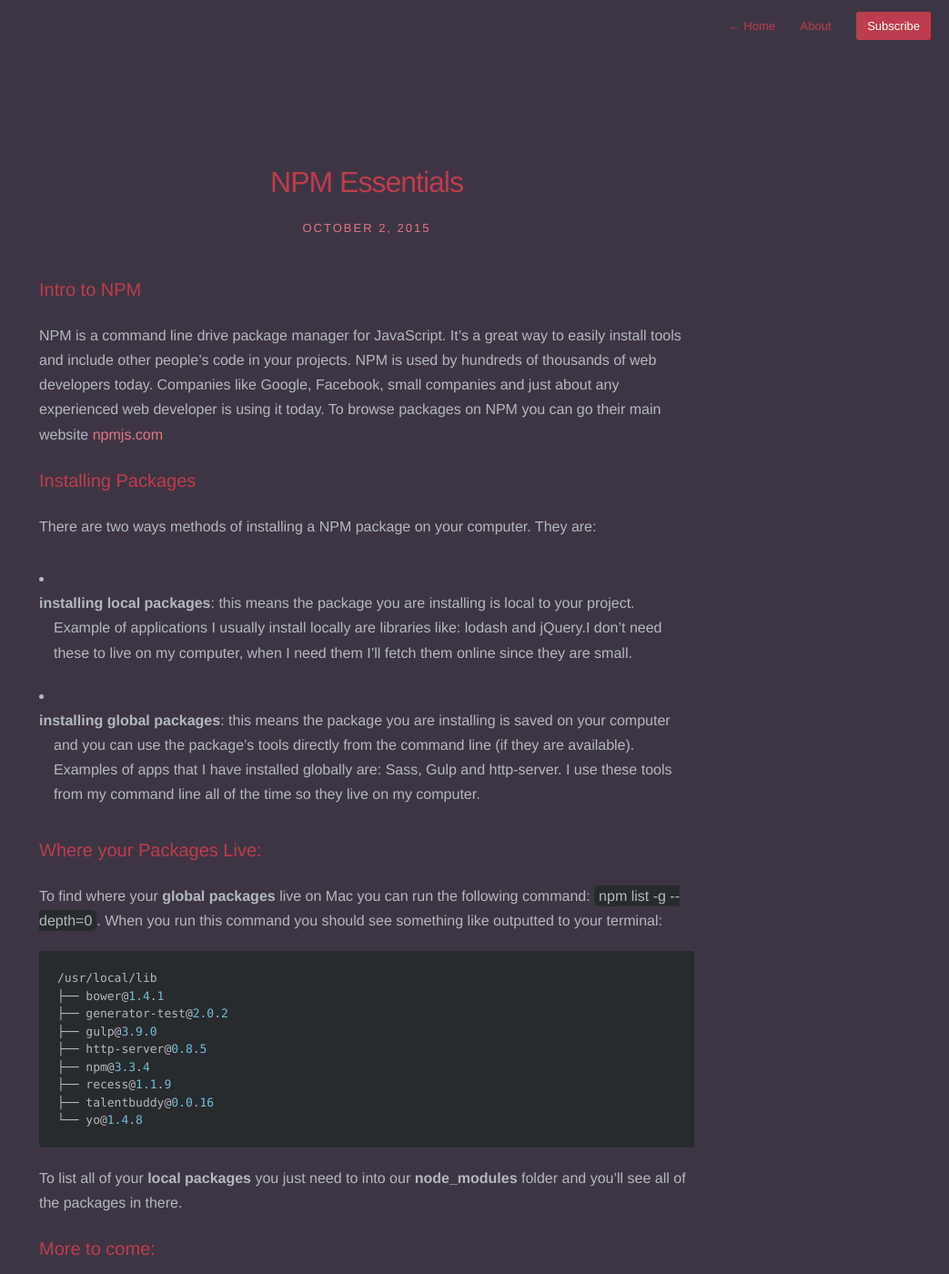
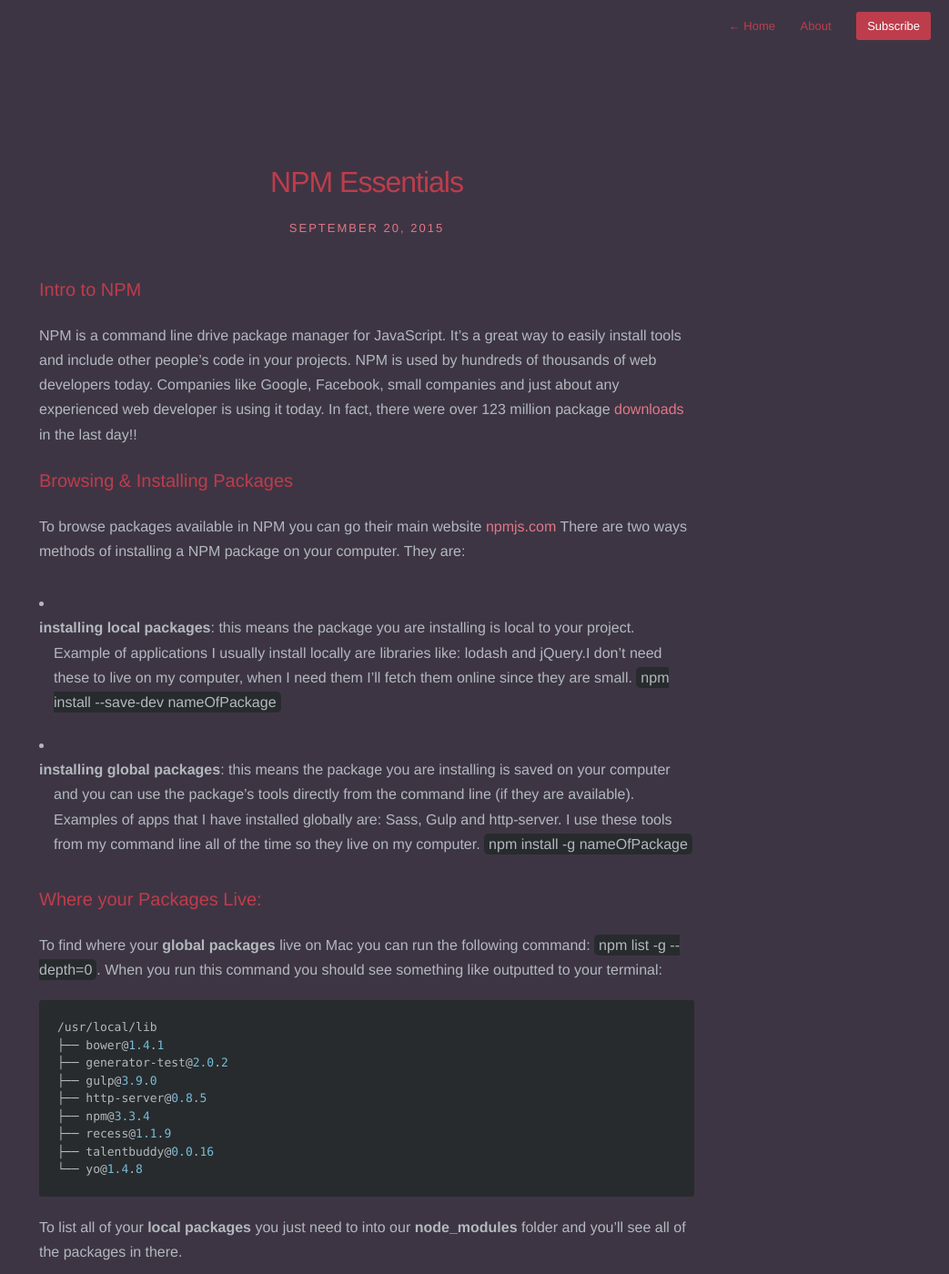
Before and after one commit to JosephSun/cliffordfajardo.github.io, a Jekyll site: the page built from _posts/2015-09-20-npm-essentials.markdown, in a window 1280 px wide and 1400 px high. Shown: the whole window at 91% size, without its empty margins (237-1280 px from the left). Built offline with Jekyll 4.4.1, drawn with Linux system fonts in a browser that asks for light colours; nearby versions of some CDN libraries; Markdown is read by kramdown in place of the engine named in the settings; comment, search, counter and statistics services are not loaded.

Commit message:
update post

```diff
--- a/_posts/2015-10-02-npm-essentials.markdown
+++ b/_posts/2015-09-20-npm-essentials.markdown
@@ -1,22 +1,23 @@
 ---
 title:  "NPM Essentials"
 description: What you need to know about NPM
-## date: 2015-10-1
+date: 2015-09-20
 ---
 
 
 ### Intro to NPM
 
 NPM is a command line drive package manager for JavaScript. It's a great way to easily
-install tools and include other people's code in your projects. NPM is used by hundreds of thousands of web developers today. Companies like Google, Facebook, small companies and just about any experienced web developer is using it today. To browse packages on NPM you can go their main website [npmjs.com](https://www.npmjs.com/)
+install tools and include other people's code in your projects. NPM is used by hundreds of thousands of web developers today. Companies like Google, Facebook, small companies and just about any experienced web developer is using it today. In fact, there were over 123 million package [downloads](https://www.npmjs.com/) in the last day!!
 
 
-### Installing Packages
+### Browsing & Installing Packages
+To browse packages available in NPM you can go their main website [npmjs.com](https://www.npmjs.com/)
 There are two ways methods of installing a NPM package on your computer. They are:
 
-- **installing local packages**: this means the package you are installing is local to your project. Example of applications I usually install locally are libraries like: lodash and jQuery.I don't need these to live on my computer, when I need them I'll fetch them online since they are small.
+- **installing local packages**: this means the package you are installing is local to your project. Example of applications I usually install locally are libraries like: lodash and jQuery.I don't need these to live on my computer, when I need them I'll fetch them online since they are small. `npm install --save-dev nameOfPackage`
 
-- **installing global packages**: this means the package you are installing is saved on your computer and you can use the package's tools directly from the command line (if they are available). Examples of apps that I have installed globally are: Sass, Gulp and http-server. I use these tools from my command line all of the time so they live on my computer.
+- **installing global packages**: this means the package you are installing is saved on your computer and you can use the package's tools directly from the command line (if they are available). Examples of apps that I have installed globally are: Sass, Gulp and http-server. I use these tools from my command line all of the time so they live on my computer. `npm install -g nameOfPackage`
 
 
 ###Where your Packages Live:
```
